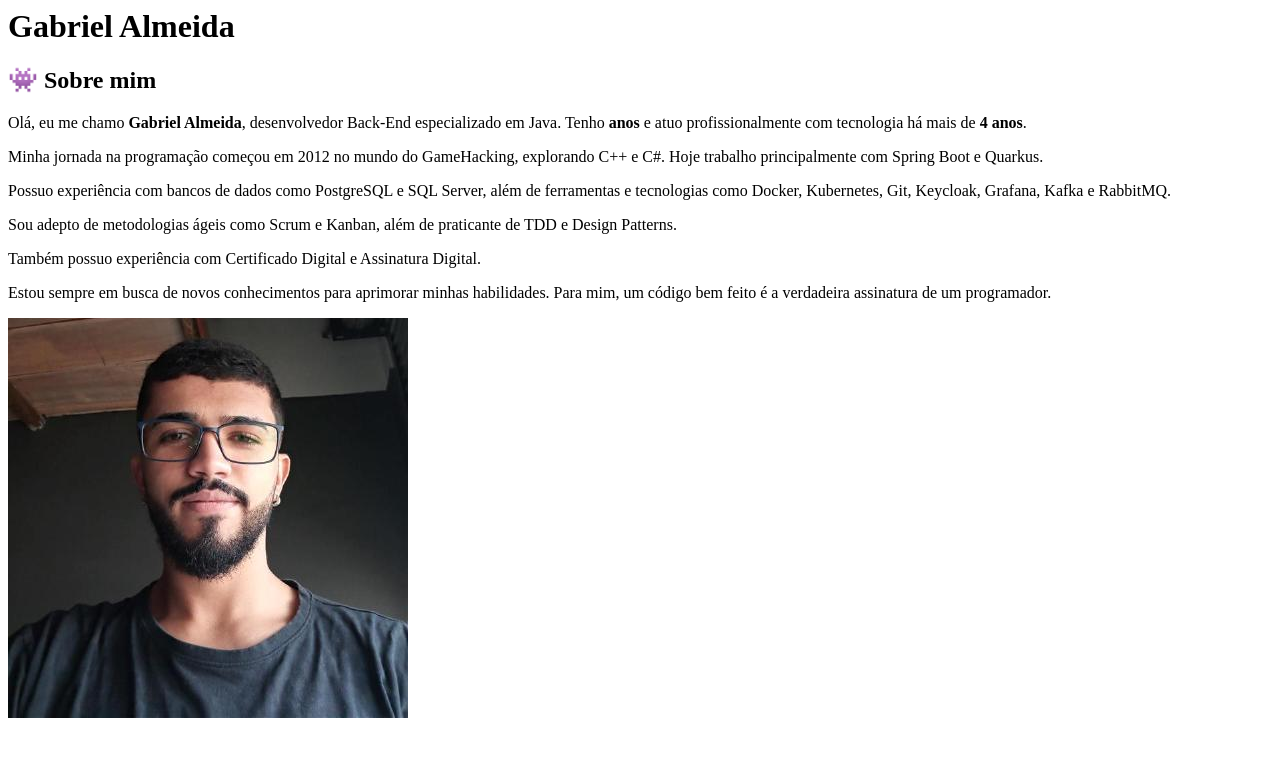
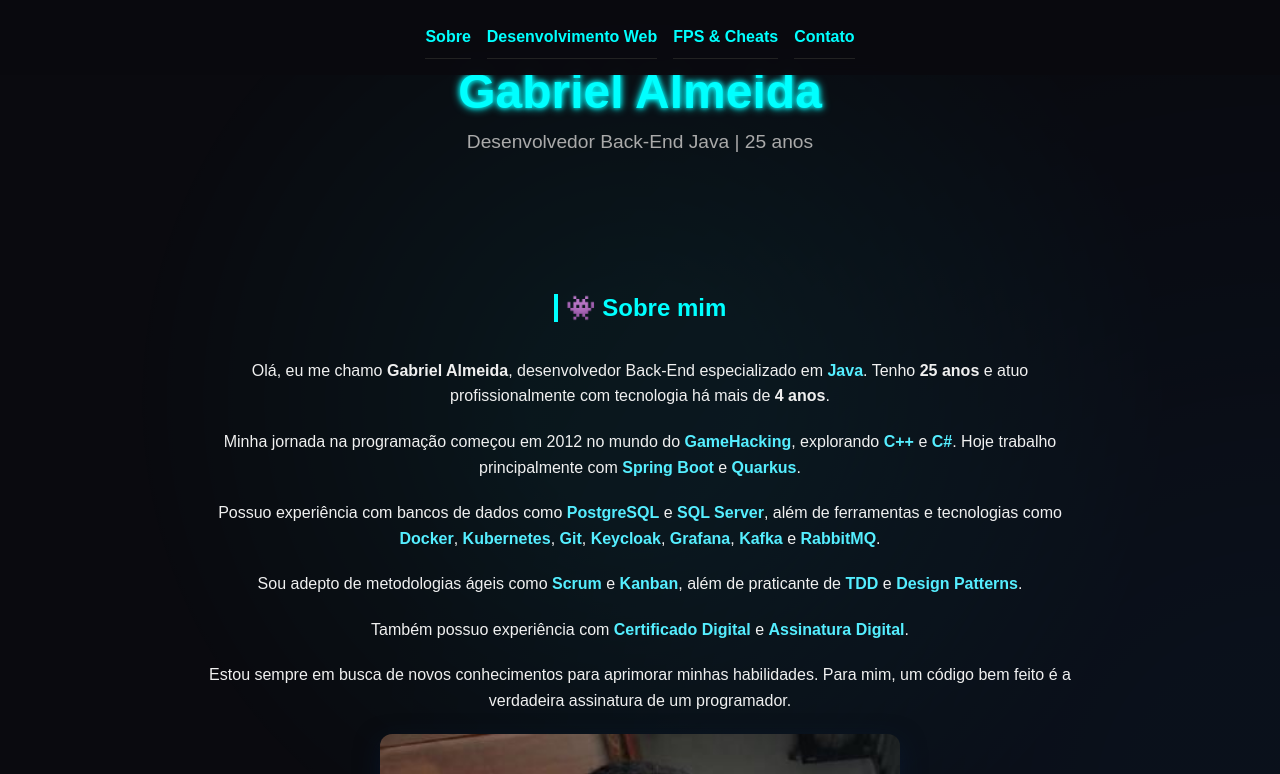
Before and after one commit to gabrielmagal/portfolio-project, a plain HTML site: page index.html in a window 1280 px wide. Shown: the top 774 px of the page. Drawn offline with Linux system fonts and the light colour scheme.

Commit message:
Refactor index.html structure and content

```diff
--- a/index.html
+++ b/index.html
@@ -1,3 +1,24 @@
+<!DOCTYPE html>
+<html lang="pt-BR">
+<head>
+  <meta charset="UTF-8">
+  <meta name="viewport" content="width=device-width, initial-scale=1.0">
+  <title>Gabriel Almeida - Sobre</title>
+  <link rel="stylesheet" href="style.css">
+</head>
+<body>
+
+  <div class="background"></div>
+
+  <nav>
+    <ul>
+      <li><a href="index.html">Sobre</a></li>
+      <li><a href="webdev/index.html">Desenvolvimento Web</a></li>
+      <li><a href="fps/index.html">FPS & Cheats</a></li>
+      <li><a href="contato/index.html">Contato</a></li>
+    </ul>
+  </nav>
+
   <header>
     <h1 class="glitch" data-text="Gabriel Almeida">Gabriel Almeida</h1>
     <p class="subtitle"></p>
@@ -59,3 +80,12 @@
       <img src="assets/profile.jpg" alt="Gabriel trabalhando" class="img-topic">
     </section>
   </main>
+
+  <footer>
+    <p>© 2026 Gabriel Almeida</p>
+  </footer>
+
+  <script src="script.js"></script>
+
+</body>
+</html>
```
Lines whose indentation alone changed are shown as unchanged.
